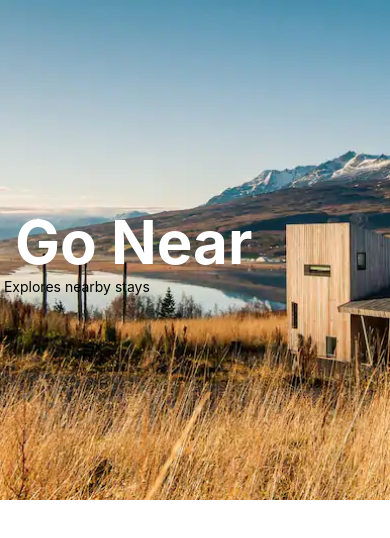
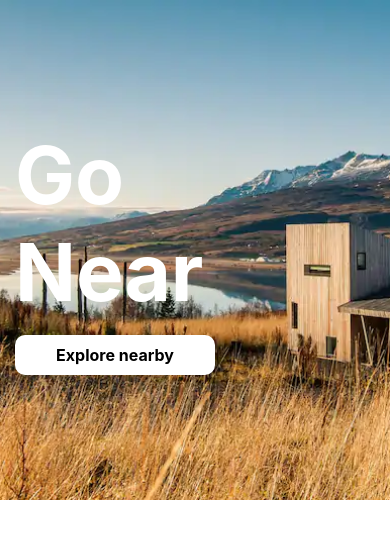
Before and after one commit to gabrielacarr/Airbnb, a React Native app: screen / in a window 390 px wide. Shown: the top 538 px of the page. Built offline with nearby package versions, Linux system fonts and the light colour scheme.

Commit message:
Styled pressable btn and txt, relfects correctly, console warn reflects when pressed correctly

```diff
--- a/src/screens/Home/index.js
+++ b/src/screens/Home/index.js
@@ -15,7 +15,7 @@ const HomeScreen = props => {
         <Pressable
           style={styles.button}
           onPress={() => console.warn('Explore btn pressed')}>
-          <Text> Explores nearby stays</Text>
+          <Text style={styles.buttonText}>Explore nearby</Text>
         </Pressable>
       </ImageBackground>
     </View>
--- a/src/screens/Home/styles.js
+++ b/src/screens/Home/styles.js
@@ -8,12 +8,26 @@ const styles = StyleSheet.create({
     justifyContent: 'center',
   },
   title: {
-    fontSize: 60,
+    fontSize: 80,
     fontWeight: 'bold',
     color: 'white',
     width: '70%',
     marginLeft: 15,
   },
+  button: {
+    backgroundColor: '#fff',
+    width: 200,
+    height: 40,
+    borderRadius: 10,
+    marginTop: 15,
+    marginLeft: 15,
+    justifyContent: 'center',
+    alignItems: 'center',
+  },
+  buttonText: {
+    fontSize: 16,
+    fontWeight: 'bold',
+  },
 });
 
 export default styles;
```
